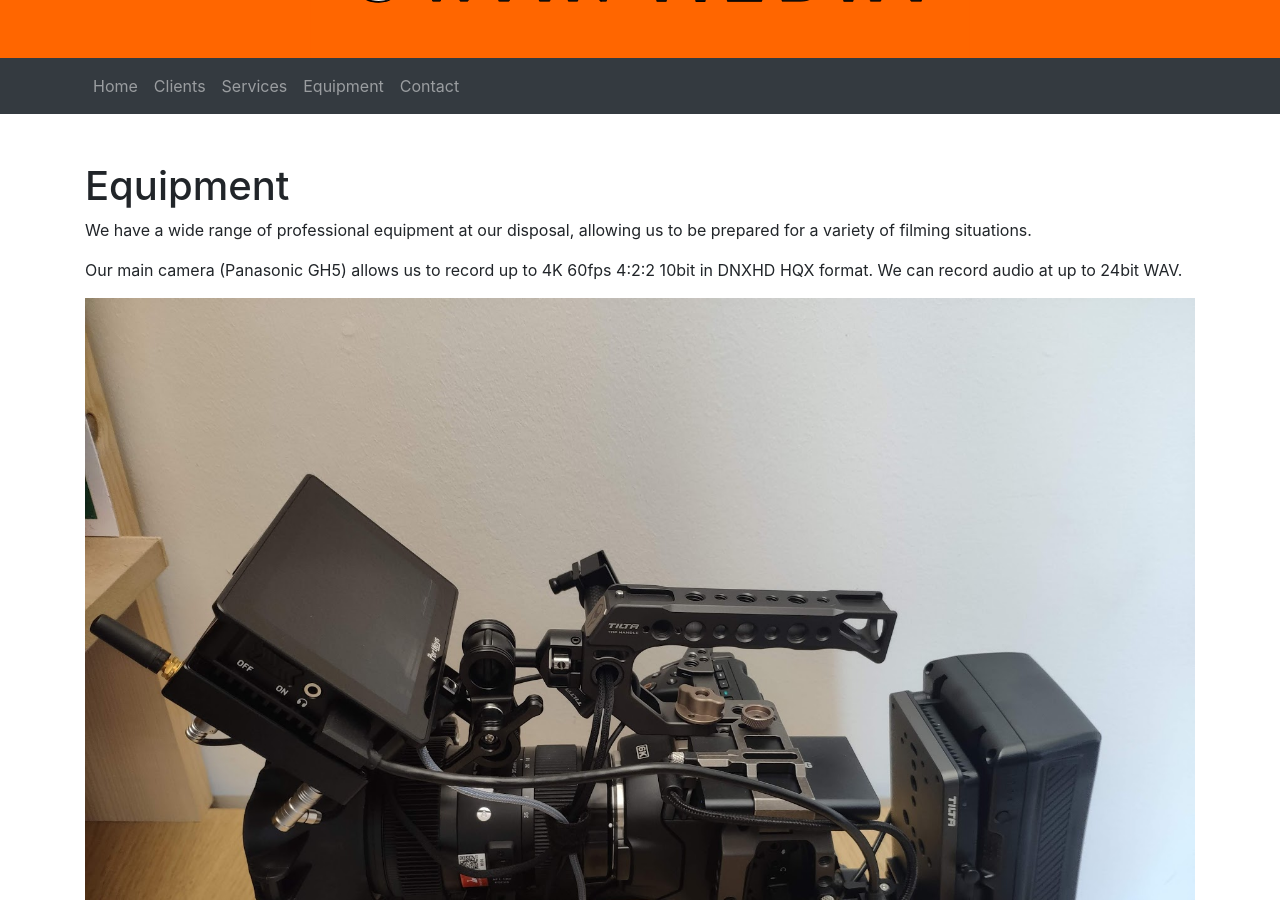
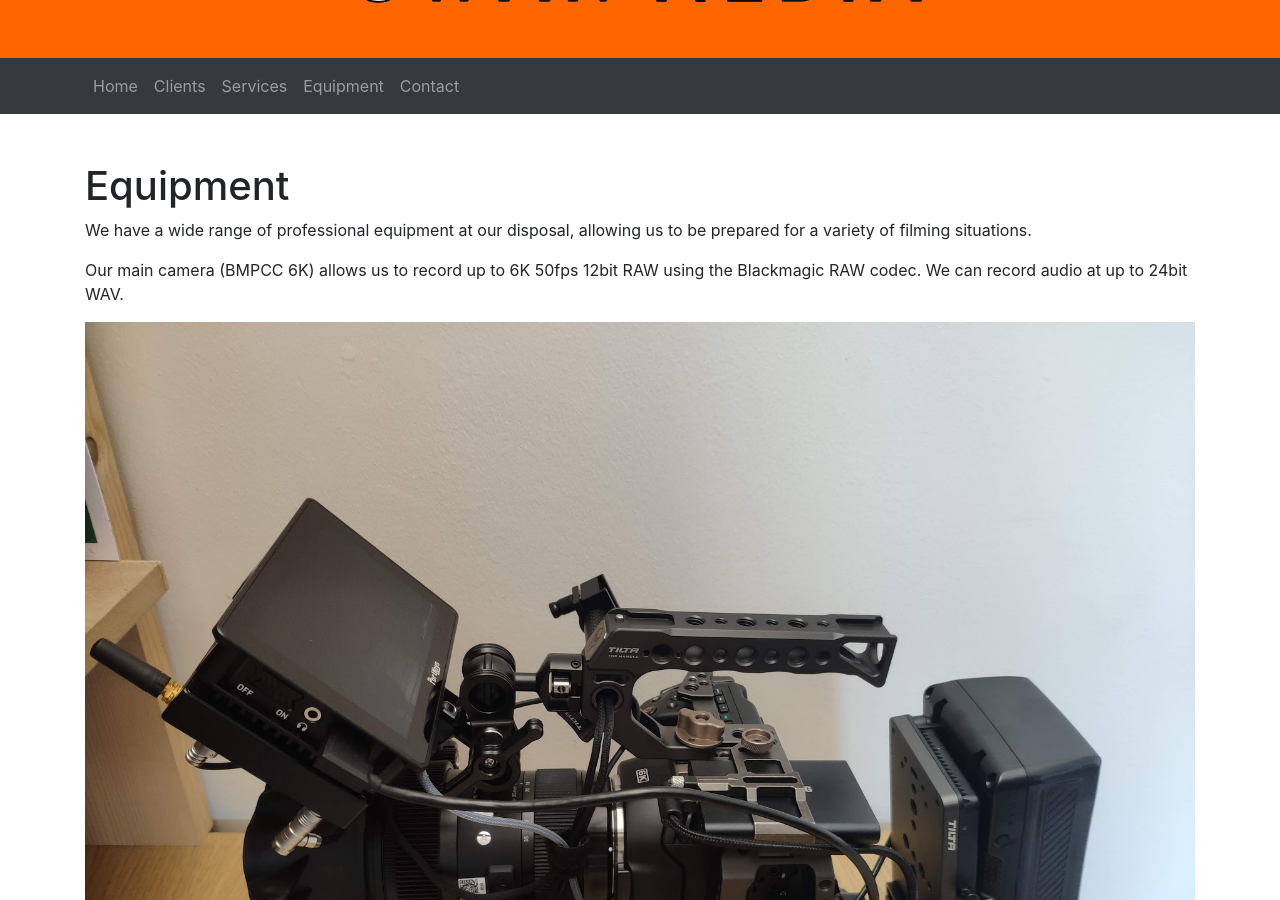
Before and after one commit to pe5er/swan.media, a Jekyll site: the page built from equipment.md, in a window 1280 px wide and 900 px high, scrolled down 342 px. Built offline with Jekyll 4.4.1, drawn with Linux system fonts in a browser that asks for light colours; our own code applies the rules of GitHub Pages for plain Markdown files.

Commit message:
Update equipment.md

```diff
--- a/equipment.md
+++ b/equipment.md
@@ -4,7 +4,7 @@
 
 We have a wide range of professional equipment at our disposal, allowing us to be prepared for a variety of filming situations.
 
-Our main camera (Panasonic GH5) allows us to record up to 4K 60fps 4:2:2 10bit in DNXHD HQX format. We can record audio at up to 24bit WAV.
+Our main camera (BMPCC 6K) allows us to record up to 6K 50fps 12bit RAW using the Blackmagic RAW codec. We can record audio at up to 24bit WAV.
 
 ![BMPCC Rig](/media/equipment/rig2.jpg "BMPCC Rig")
 
```
